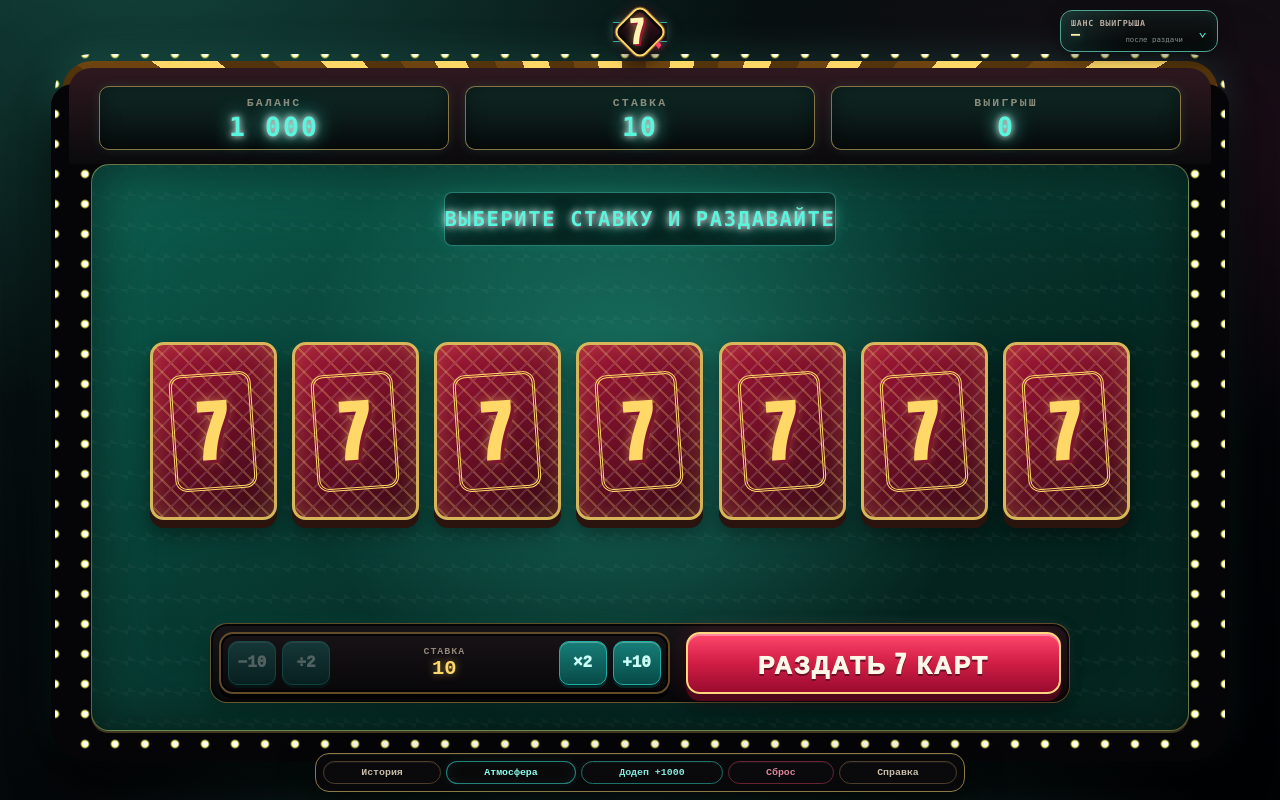
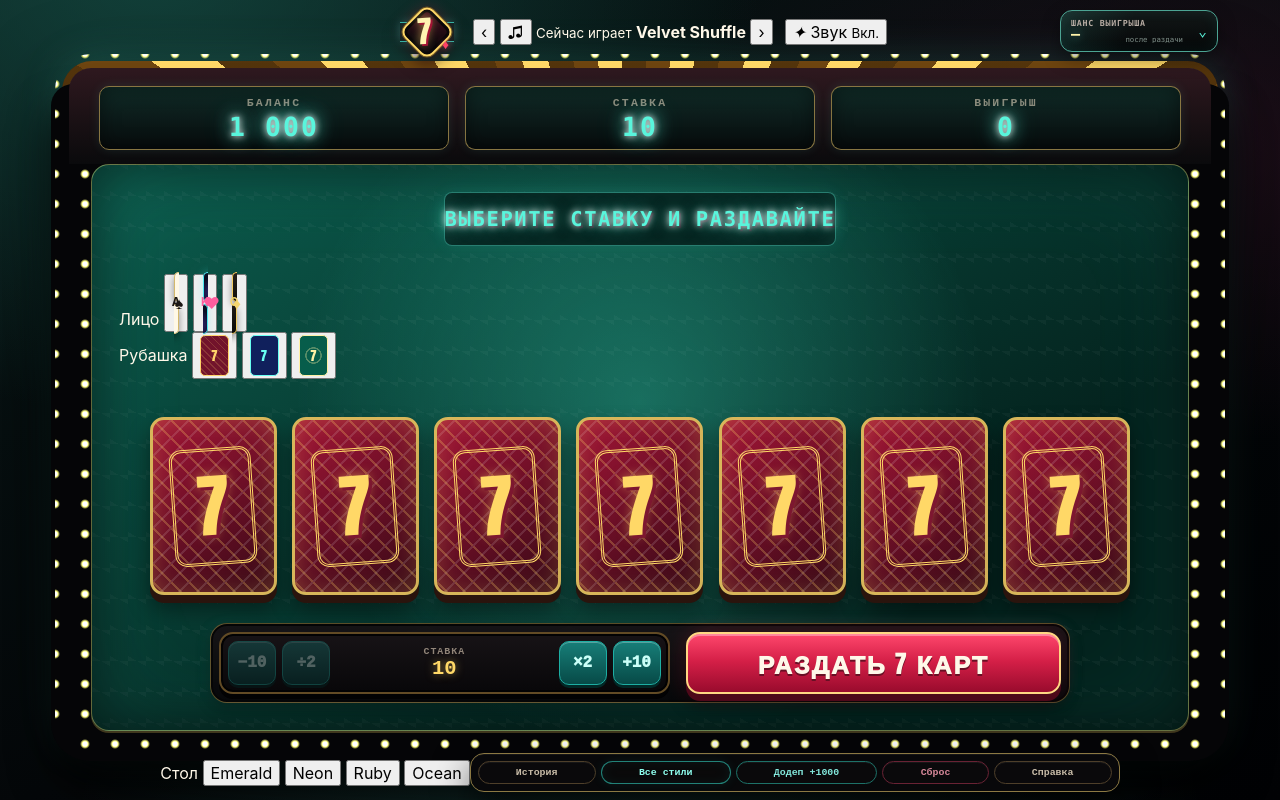
Before and after one commit to vyacheslav666-cpu/electric_poker_yanasolyah, a plain HTML site: page index.html in a window 1280 px wide. Drawn offline with Linux system fonts and the light colour scheme.

Commit message:
feat: expose music and visual themes on the table

```diff
--- a/index.html
+++ b/index.html
@@ -16,6 +16,26 @@
         <span class="logo-suit">♦</span>
       </div>
 
+      <section class="quick-player" aria-label="Музыкальный плеер">
+        <button class="quick-track-button" type="button" data-track-direction="-1" aria-label="Предыдущий трек">‹</button>
+        <button class="quick-music-button" type="button" data-music-toggle aria-pressed="false" aria-label="Включить или выключить музыку">
+          <span class="quick-music-icon" aria-hidden="true">♫</span>
+          <span class="quick-equalizer" data-equalizer aria-hidden="true"><i></i><i></i><i></i><i></i></span>
+        </button>
+        <span class="quick-track-copy">
+          <small>Сейчас играет</small>
+          <strong data-track-title>Velvet Shuffle</strong>
+        </span>
+        <button class="quick-track-button" type="button" data-track-direction="1" aria-label="Следующий трек">›</button>
+      </section>
+
+      <div class="topbar-actions">
+        <button class="quick-sound-button" type="button" data-sound-toggle aria-pressed="true" aria-label="Включить или выключить звуки игры">
+          <i aria-hidden="true">✦</i>
+          <span>Звук</span>
+          <small data-sound-state>Вкл.</small>
+        </button>
+
         <details class="odds-widget" id="oddsWidget">
           <summary class="odds-summary" aria-label="Открыть вероятности комбинаций">
             <span>Шанс выигрыша</span>
@@ -33,6 +53,7 @@
             <div class="odds-rows" id="oddsRows" aria-live="polite"></div>
           </section>
         </details>
+      </div>
     </header>
 
     <!-- The cabinet contains all controls needed during an active round. -->
@@ -45,6 +66,26 @@
 
       <div class="game-area">
         <div class="message-wrap" aria-live="polite"><p class="message" id="message">Выберите ставку и раздавайте</p></div>
+        <section class="look-toolbar" aria-label="Быстрый выбор оформления карт">
+          <div class="look-group" role="group" aria-label="Лицевая сторона карт">
+            <span class="look-label">Лицо</span>
+            <button class="look-chip" type="button" data-card-theme-choice="ivory" aria-label="Лицевая сторона Ivory" aria-pressed="true" title="Карты Ivory">
+              <span class="mini-card ivory"><b>A</b><i>♠</i></span>
+            </button>
+            <button class="look-chip" type="button" data-card-theme-choice="neon" aria-label="Лицевая сторона Neon" aria-pressed="false" title="Карты Neon">
+              <span class="mini-card neon"><b>K</b><i>♥</i></span>
+            </button>
+            <button class="look-chip" type="button" data-card-theme-choice="noir" aria-label="Лицевая сторона Noir" aria-pressed="false" title="Карты Noir">
+              <span class="mini-card noir"><b>Q</b><i>♦</i></span>
+            </button>
+          </div>
+          <div class="look-group" role="group" aria-label="Рубашка карт">
+            <span class="look-label">Рубашка</span>
+            <button class="look-chip" type="button" data-card-back-choice="royal" aria-label="Рубашка Royal" aria-pressed="true" title="Рубашка Royal"><i class="mini-back royal">7</i></button>
+            <button class="look-chip" type="button" data-card-back-choice="circuit" aria-label="Рубашка Circuit" aria-pressed="false" title="Рубашка Circuit"><i class="mini-back circuit">7</i></button>
+            <button class="look-chip" type="button" data-card-back-choice="emerald" aria-label="Рубашка Emerald" aria-pressed="false" title="Рубашка Emerald"><i class="mini-back emerald">7</i></button>
+          </div>
+        </section>
         <div class="cards" id="cards" aria-label="Карты игрока"></div>
 
         <div class="controls">
@@ -63,9 +104,24 @@
 
     <!-- Secondary controls remain outside the card table but always reachable. -->
     <div class="utility-dock" id="utilityDock">
+      <nav class="quick-table-picker" aria-label="Быстрый выбор игрового стола">
+        <span class="quick-table-label">Стол</span>
+        <button class="room-chip" type="button" data-table-theme-choice="emerald-room" aria-label="Стол Emerald" aria-pressed="true" title="Emerald">
+          <i class="room-dot emerald-room" aria-hidden="true"></i><span>Emerald</span>
+        </button>
+        <button class="room-chip" type="button" data-table-theme-choice="neon-vegas" aria-label="Стол Neon Vegas" aria-pressed="false" title="Neon Vegas">
+          <i class="room-dot neon-vegas" aria-hidden="true"></i><span>Neon</span>
+        </button>
+        <button class="room-chip" type="button" data-table-theme-choice="ruby-royale" aria-label="Стол Ruby Royale" aria-pressed="false" title="Ruby Royale">
+          <i class="room-dot ruby-royale" aria-hidden="true"></i><span>Ruby</span>
+        </button>
+        <button class="room-chip" type="button" data-table-theme-choice="ocean-club" aria-label="Стол Ocean Club" aria-pressed="false" title="Ocean Club">
+          <i class="room-dot ocean-club" aria-hidden="true"></i><span>Ocean</span>
+        </button>
+      </nav>
       <div class="footer-actions" id="utilityActions">
         <button class="text-button" id="historyButton">История</button>
-        <button class="text-button atmosphere-button" id="settingsButton">Атмосфера</button>
+        <button class="text-button atmosphere-button" id="settingsButton">Все стили</button>
         <button class="text-button" id="depositButton">Додеп +1000</button>
         <button class="text-button" id="resetButton">Сброс</button>
         <button class="text-button" id="helpButton">Справка</button>
@@ -122,29 +178,29 @@
       <section class="music-console" aria-labelledby="musicConsoleTitle">
         <div class="console-label">
           <span id="musicConsoleTitle">Сейчас играет</span>
-          <span id="trackCounter">01 / 04</span>
+          <span id="trackCounter" data-track-counter>01 / 04</span>
         </div>
         <div class="track-picker">
-          <button class="track-arrow" id="previousTrack" type="button" aria-label="Предыдущий трек">‹</button>
+          <button class="track-arrow" id="previousTrack" type="button" data-track-direction="-1" aria-label="Предыдущий трек">‹</button>
           <div class="track-copy" aria-live="polite">
-            <strong id="trackTitle">Velvet Shuffle</strong>
-            <small id="trackSubtitle">мягкий casino jazz</small>
+            <strong id="trackTitle" data-track-title>Velvet Shuffle</strong>
+            <small id="trackSubtitle" data-track-subtitle>мягкий casino jazz</small>
           </div>
-          <button class="track-arrow" id="nextTrack" type="button" aria-label="Следующий трек">›</button>
+          <button class="track-arrow" id="nextTrack" type="button" data-track-direction="1" aria-label="Следующий трек">›</button>
         </div>
-        <div class="equalizer" id="equalizer" aria-hidden="true">
+        <div class="equalizer" id="equalizer" data-equalizer aria-hidden="true">
           <i></i><i></i><i></i><i></i><i></i><i></i><i></i><i></i><i></i>
         </div>
       </section>
 
       <div class="audio-toggles">
-        <button class="setting-toggle" id="musicButton" type="button" aria-pressed="false">
+        <button class="setting-toggle" id="musicButton" type="button" data-music-toggle aria-pressed="false">
           <span><i class="setting-icon" aria-hidden="true">♫</i> Музыка</span>
-          <strong id="musicState">Выкл.</strong>
+          <strong id="musicState" data-music-state>Выкл.</strong>
         </button>
-        <button class="setting-toggle" id="soundButton" type="button" aria-pressed="true">
+        <button class="setting-toggle" id="soundButton" type="button" data-sound-toggle aria-pressed="true">
           <span><i class="setting-icon" aria-hidden="true">✦</i> Звуки игры</span>
-          <strong id="soundState">Вкл.</strong>
+          <strong id="soundState" data-sound-state>Вкл.</strong>
         </button>
       </div>
 
```
Lines whose indentation alone changed are shown as unchanged.
